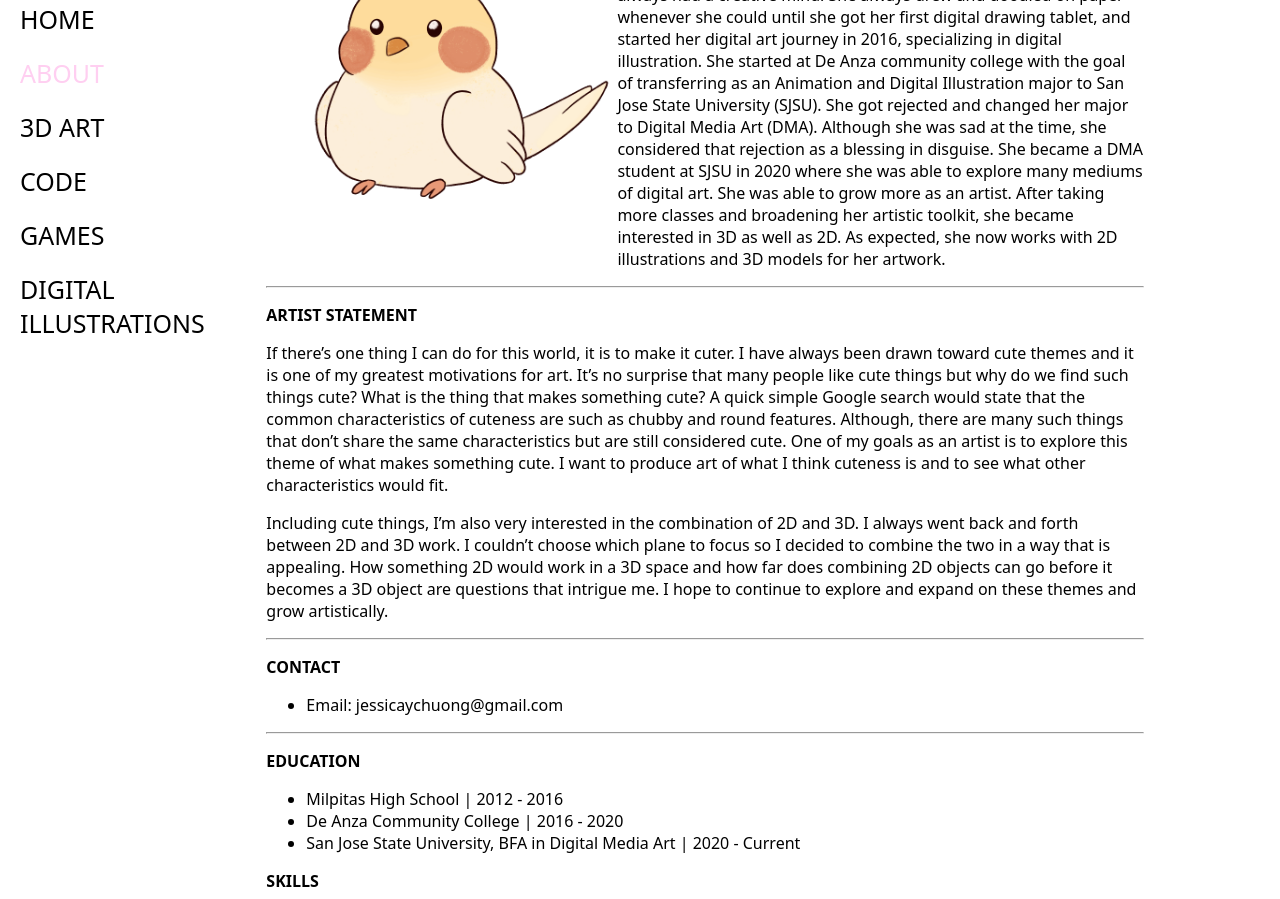
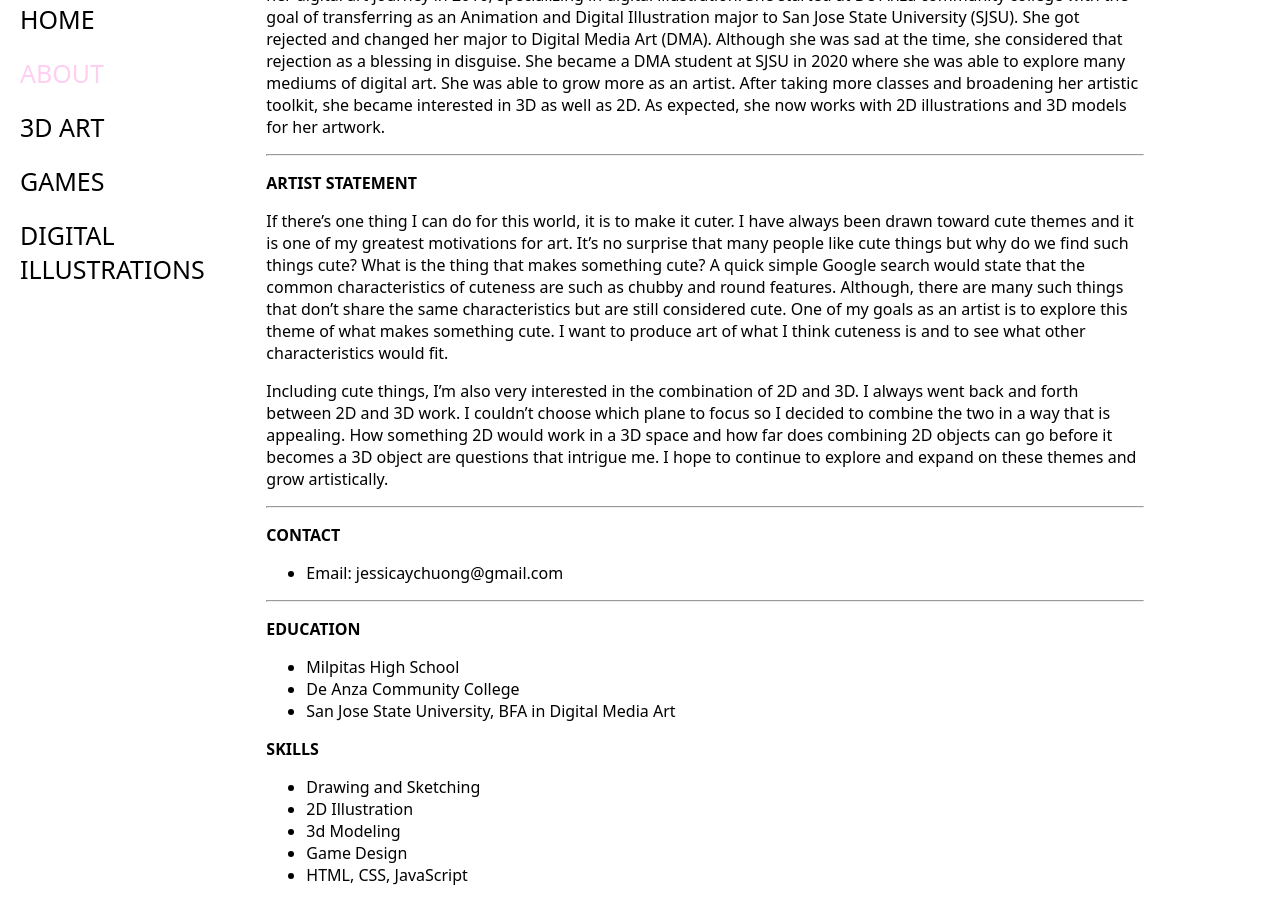
Before and after one commit to jychuong/portfolio, a plain HTML site: page about.html in a window 1280 px wide. Shown: the part 108-1007 px from the top of the page. Drawn offline with Linux system fonts and the light colour scheme.

Commit message:
commented out code art

```diff
--- a/about.html
+++ b/about.html
@@ -16,7 +16,7 @@
   <a href="index.html" >HOME</a>
   <a href="about.html"class="active">ABOUT</a>
   <a href="3d.html">3D ART</a>
-  <a href="code.html">CODE</a>
+  <!-- <a href="code.html">CODE</a> -->
   <a href="games.html">GAMES</a>
   <a href="digillus.html" >DIGITAL ILLUSTRATIONS</a>
 </div>
@@ -27,9 +27,6 @@
 
 
 <div class="container">
-
-    <img src = "images/pgif.gif" style = "float:left; width:40%;">
-
     <p>
       Jessica Chuong was born on June 13, 1998. She lived in Union City for part of her childhood until she and her family moved to Milpitas at age 13 where she currently resides. Ever since she was young, she always had a creative mind. She always drew and doodled on paper whenever she could until she got her first digital drawing tablet, and started her digital art journey in 2016, specializing in digital illustration. She started at De Anza community college with the goal of transferring as an Animation and Digital Illustration major to San Jose State University (SJSU). She got rejected and changed her major to Digital Media Art (DMA). Although she was sad at the time, she considered that rejection as a blessing in disguise. She became a DMA student at SJSU in 2020 where she was able to explore many mediums of digital art. She was able to grow more as an artist. After taking more classes and broadening her artistic toolkit, she became interested in 3D as well as 2D. As expected, she now works with 2D illustrations and 3D models for her artwork.
     </p>
@@ -58,9 +55,9 @@
     <p> <b>EDUCATION</b>
 
      <ul>
-        <li> Milpitas High School | 2012 - 2016 </li>
-        <li> De Anza Community College | 2016 - 2020 </li>
-        <li> San Jose State University, BFA in Digital Media Art | 2020 - Current </li>
+        <li> Milpitas High School </li>
+        <li> De Anza Community College </li>
+        <li> San Jose State University, BFA in Digital Media Art </li>
 
       </ul>
 </p>
```
Also changed, not shown: 3d.html (+1 -1 lines), code.html (+1 -1 lines), digillus.html (+1 -1 lines), fry.html (+2 -2 lines), games.html (+3 -3 lines), index.html (+1 -1 lines).
